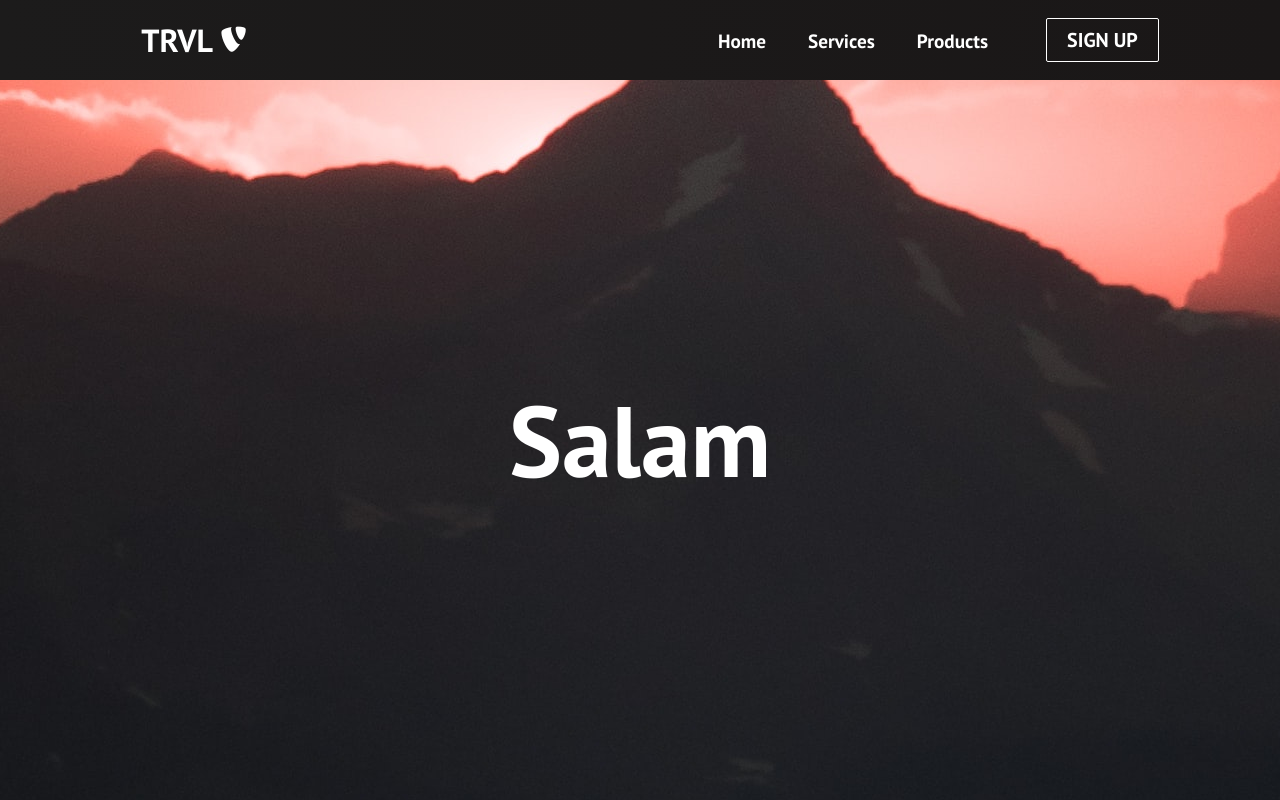
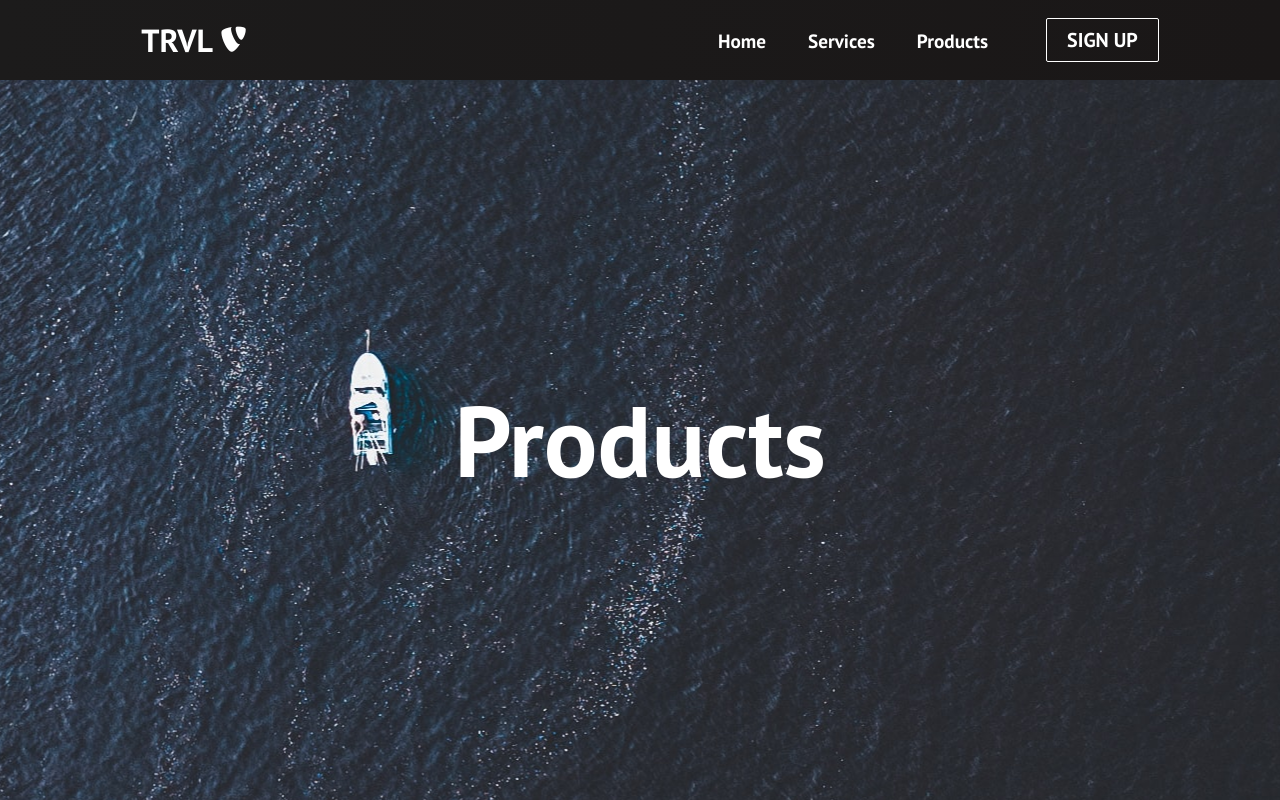
Before and after one commit to iammurad/website-trvl, a React (Create React App) app: page /products in a window 1280 px wide. Built offline with nearby package versions, Linux system fonts and the light colour scheme.

Commit message:
misc changes

```diff
--- a/public/index.html
+++ b/public/index.html
@@ -3,7 +3,7 @@
 
 <head>
   <meta charset="utf-8" />
-  <link rel="icon" href="%PUBLIC_URL%/favicon.ico" />
+  <link rel="icon" href="./favicon.png"/>
   <meta name="viewport" content="width=device-width, initial-scale=1" />
   <meta name="theme-color" content="#000000" />
   <meta name="description" content="Web site created using create-react-app" />
@@ -13,7 +13,7 @@
   <link rel="apple-touch-icon" href="%PUBLIC_URL%/logo192.png" />
   <link rel="manifest" href="%PUBLIC_URL%/manifest.json" />
   <link href="https://fonts.googleapis.com/css2?family=PT+Sans:wght@700&display=swap" rel="stylesheet" />
-  <title>React App</title>
+  <title>Travel</title>
 </head>
 
 <body>
--- a/src/App.css
+++ b/src/App.css
@@ -26,7 +26,7 @@
 }
 
 .products {
-  background-image: url('/public/images/img-1.jpg');
+  background-image: url('/public/images/img-3.jpg');
   background-position: center;
   background-size: fill;
   background-repeat: no-repeat;
--- a/src/components/pages/Product.js
+++ b/src/components/pages/Product.js
@@ -4,7 +4,7 @@ import '../../App.css'
 export default function Products(){
     return(
         <>
-        <h1 className='products'>Salam</h1>
+        <h1 className='products'>Products</h1>
         </>
     )
 }
```
Also changed, not shown: public/favicon.png (added), 1 other file (tests, documents, lock files or other folders).
